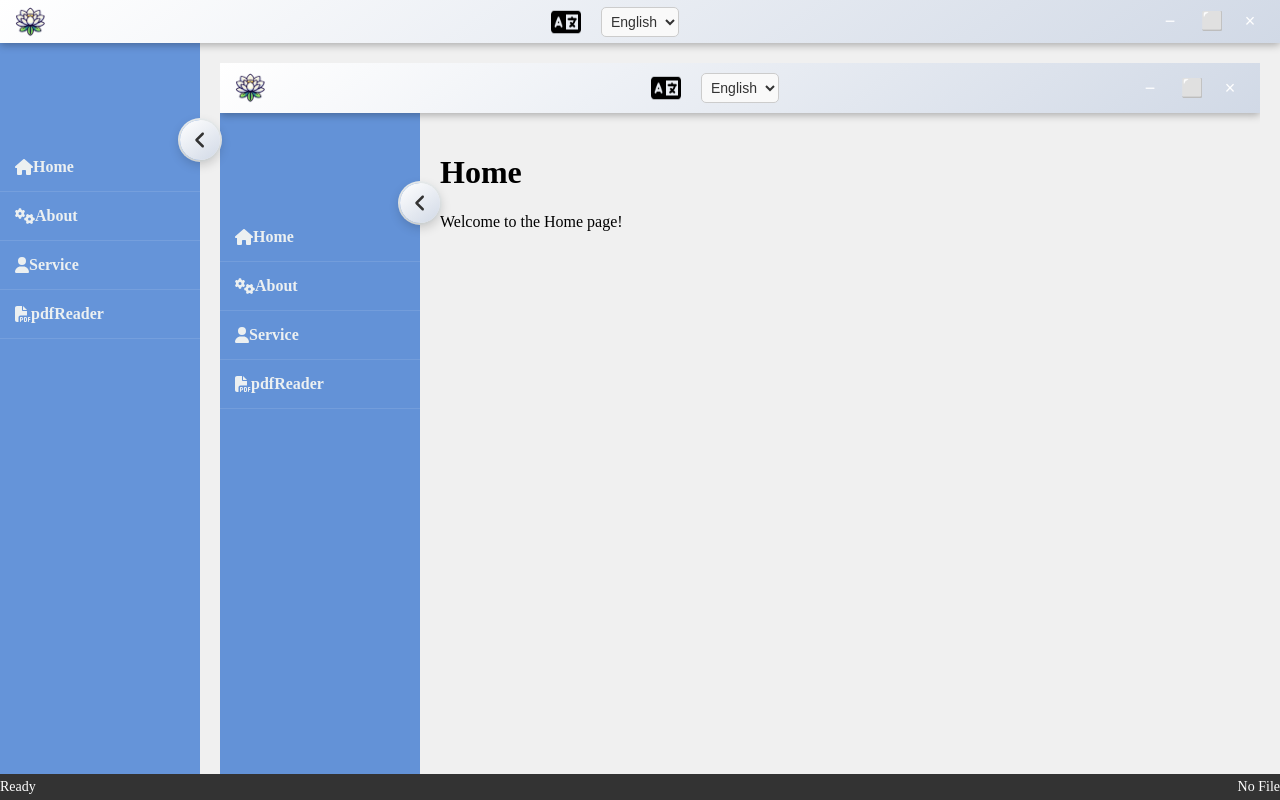
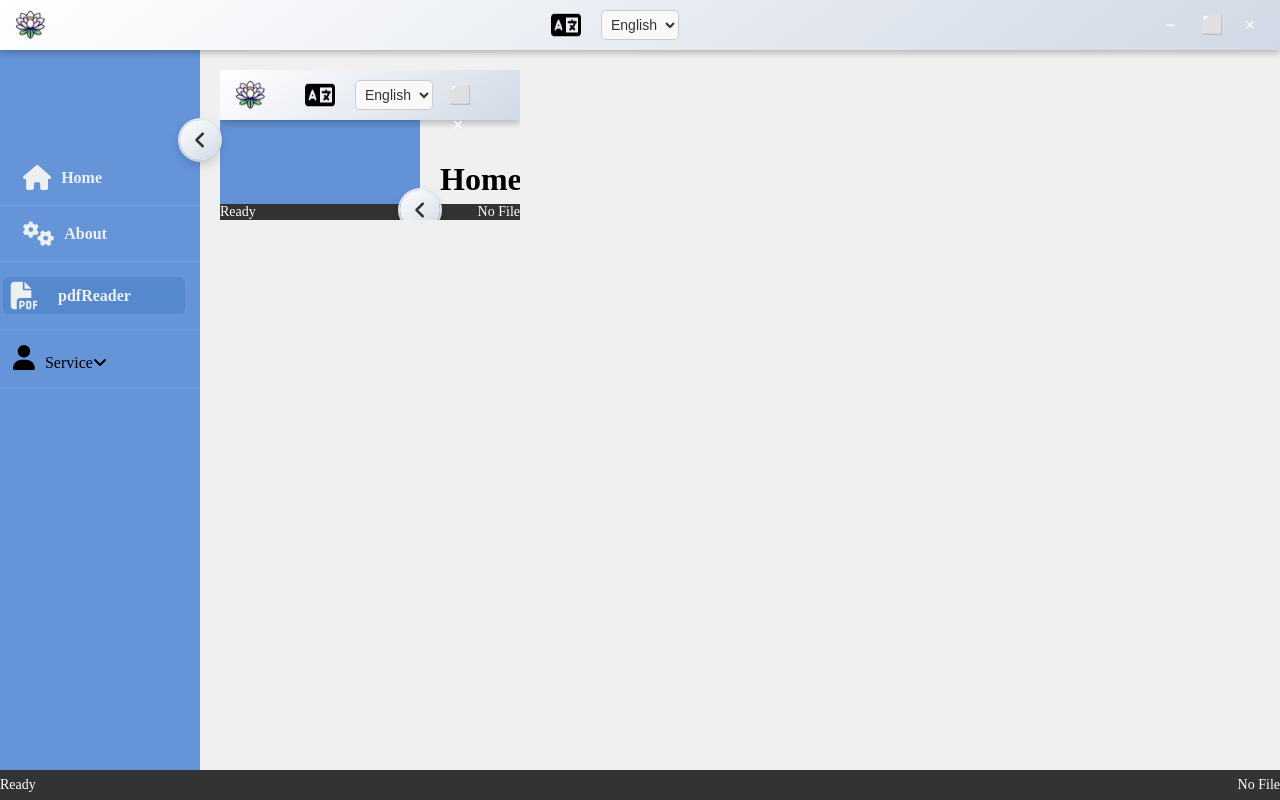
Before and after one commit to 2876225417/QwQEditor, a Vue app: page /#/pdfReader in a window 1280 px wide. Built offline with nearby package versions, Linux system fonts and the light colour scheme.

Commit message:
revue -> qwq

```diff
--- a/src/components/SideBar.vue
+++ b/src/components/SideBar.vue
@@ -1,41 +1,65 @@
 <template>
   <div class="sidebar-container">
-    <button id="toggleButton" aria-label="Toggle Sidebar">
-      <font-awesome-icon :icon="['fas', 'angle-left']" id="ToggleButtonIcon"/>
+    <button
+        id="toggleButton"
+        @click="toggleSidebar"
+        :class="{ hidden: isSidebarCollapsed }"
+    >
+      <font-awesome-icon
+          :icon="['fas', isSidebarCollapsed ? 'angle-right' : 'angle-left']"
+          id="ToggleButtonIcon"
+      />
     </button>
 
-    <nav class="sidebar">
+    <nav :class="['sidebar', { hidden: isSidebarCollapsed }]">
       <ul>
         <li>
           <router-link to="/home">
             <font-awesome-icon :icon="['fas', 'home']" class="OptionIcon"/>
-            <span>Home</span>
+            <transition name="fade">
+              <span v-if="!isSidebarCollapsed">Home</span>
+            </transition>
           </router-link>
         </li>
+
+
         <li>
           <router-link to="/about">
             <font-awesome-icon :icon="['fas', 'cogs']" class="OptionIcon"/>
             <span>About</span>
           </router-link>
         </li>
-        <li id="serviceLink">
-          <router-link to="/service">
-            <font-awesome-icon :icon="['fas', 'user']" class="OptionIcon"/>
-            <span>Service</span>
-          </router-link>
-        </li>
 
-        <ul v-show="serviceMenuOpen" class="submenu">
-          <li><router-link to="/service/web">Web Dev</router-link></li>
-          <li><router-link to="/service/web">Web Dev</router-link></li>
-          <li><router-link to="/service/web">Web Dev</router-link></li>
-        </ul>
 
         <li>
           <router-link to="/pdfReader">
             <font-awesome-icon :icon="['fas', 'file-pdf']" class="OptionIcon"/>
             <span>pdfReader</span>
-          </router-link></li>
+          </router-link>
+        </li>
+        <!--带有子菜单-->
+        <li class="service-option-container">
+          <div class="service-option" @click="toggleServiceMenu">
+            <font-awesome-icon :icon="['fas', 'user']" class="OptionIcon" />
+            <transition name="fade">
+              <span v-if="!isSidebarCollapsed">Service</span>
+            </transition>
+            <font-awesome-icon
+                :icon="['fas', !isSidebarCollapsed ? 'angle-down' : 'angle-right']"
+            />
+          </div>
+
+        <ul :class="['submenu', { 'submenu-collapsed' : isSidebarCollapsed, show: serviceMenuOpen }]"
+            :style="submenuStyle"
+            @click="toggleServiceMenu_"
+        >
+
+          <li><router-link to="/service/web">Web Dev</router-link></li>
+          <li><router-link to="/service/web">Web Dev</router-link></li>
+          <li><router-link to="/service/web">Web Dev</router-link></li>
+        </ul>
+        </li>
+        <!-- -->
       </ul>
     </nav>
   </div>
@@ -50,7 +74,9 @@ export default {
 
   data(){
     return {
+      isSidebarCollapsed: false,
       serviceMenuOpen: false,
+      submenuStyle: {},
     }
   },
 
@@ -80,15 +106,36 @@ export default {
   },
 
   methods:{
+
+
+    toggleSidebar(){
+      this.isSidebarCollapsed = !this.isSidebarCollapsed;
+    },
+
+    toggleServiceMenu_(){
+      console.log(this.isSidebarCollapsed);
+      if(!this.isSidebarCollapsed){
+        this.isSidebarCollapsed = true;
+        this.serviceMenuOpen = false;
+      }
+      this.servicemenuOpen = !this.servicemenuOpen;
+    },
+
+    toggleServiceMenu(){
+      if(this.isSidebarCollapsed){
+        this.isSidebarCollapsed = false;
+      }
+      this.serviceMenuOpen = !this.serviceMenuOpen;
+    },
     handleToggleClick(){
-      this.serviceMenuOpen = !this.serviceMenuOpen;
+
       const sidebar = document.querySelector(".sidebar");
-      sidebar.classList.toggle("hidden");
-      // this.serviceMenuOpen = false;
+     //  sidebar.classList.toggle("hidden");
+      this.serviceMenuOpen = false;
       console.log("Toggle clicked");
     },
     expandMenu(){
-      // this.serviceMenuOpen = !this.serviceMenuOpen;
+      this.serviceMenuOpen = !this.serviceMenuOpen;
     }
   }
 
@@ -97,6 +144,17 @@ export default {
 </script>
 
 <style scoped>
+
+/* 淡入淡出动画 */
+.fade-enter-active, .fade-leave-active {
+  transition: opacity 0.2s ease;
+}
+
+.fade-enter-from, .fade-leave-to {
+  opacity: 0;
+}
+
+
 .sidebar-container{
   padding: 0;
 }
@@ -118,20 +176,21 @@ export default {
   list-style-type: none;
   padding: 0;
   margin: 0;
+
 }
 
 .sidebar ul li {
-  padding: 15px;
+  padding: 15px 15px 15px 3px;
   transition: background 0.3s, transform 0.3s ease-in-out;
   border-bottom: 1px solid rgba(255, 255, 255, 0.1);
 }
 
 .sidebar ul li:hover {
   background-color: rgba(52, 73, 94, 0.7);
-  transform: scale(1.05);
 }
 
 .sidebar ul li a{
+  padding-left: 10px;
   color: #ecf0f1;
   text-decoration: none;
   font-weight: bold;
@@ -141,13 +200,17 @@ export default {
 }
 
 .sidebar.hidden{
-  padding-top: 70px;
+  padding-top: 100px;
   width: 80px;
   overflow: hidden;
   transition: width 0.3s ease-in, padding 0.3s ease-in;
 }
 
 .sidebar.hidden ul li a span{
+  display: none;
+}
+
+.service-option.hidden ul li a span{
   display: none;
 }
 
@@ -171,7 +234,7 @@ export default {
 
 /* 当子菜单展开时 */
 .submenu.show {
-  max-height: 200px; /* 根据内容高度调整 */
+  max-height: 250px; /* 根据内容高度调整 */
   opacity: 1;
 }
 
@@ -187,8 +250,6 @@ export default {
 .submenu li:hover {
   background-color: rgba(255, 255, 255, 0.2);
 }
-
-
 
 #toggleButton {
   display: flex;
@@ -210,6 +271,10 @@ export default {
   transition: left 0.3s ease-in, box-shadow 0.3s ease, background 0.3s ease;
 }
 
+#toggleButton.hidden{
+  left: 60px;
+}
+
 #ToggleButtonIcon{
   font-size: 20px;
   color: #333;
@@ -226,8 +291,25 @@ export default {
   transform: scale(1.1);
 }
 
+/* 选中状态的样式 */
+.router-link-active {
+  background-color: rgba(26, 88, 156, 0.2);
+  color: #1abc9c;
+  border-radius: 6px;
+  padding: 6px 6px 6px 6px;
+  transition: color 0.3s ease-in-out;
+}
 
+.router-link-active .OptionIcon{
+  transform: scale(1.1);
+  transition: transform 0.5s, color 0.5s;
+}
 
+.OptionIcon{
+  height: 25px;
+  transform: translateX(10px);
+  padding-right: 20px;
+}
 
 
 </style>
--- a/src/main.js
+++ b/src/main.js
@@ -6,9 +6,9 @@ import router from "./router/router"
 import { library } from "@fortawesome/fontawesome-svg-core";
 import { FontAwesomeIcon } from "@fortawesome/vue-fontawesome";
 
-import { faHome, faUser, faCogs, faEnvelope, faFilePdf, faAngleLeft} from "@fortawesome/free-solid-svg-icons";
+import { faHome, faUser, faCogs, faEnvelope, faFilePdf, faAngleLeft, faAngleRight, faAngleUp, faAngleDown} from "@fortawesome/free-solid-svg-icons";
 
-library.add(faHome, faUser, faCogs, faEnvelope, faFilePdf, faAngleLeft);
+library.add(faHome, faUser, faCogs, faEnvelope, faFilePdf, faAngleLeft, faAngleRight, faAngleUp, faAngleDown);
 
 const app = createApp(App);
 app.use(router);
--- a/src/pages/pdfReader.vue
+++ b/src/pages/pdfReader.vue
@@ -23,15 +23,15 @@ export default {
 
 <style scoped>
 .pdfReader_container {
-  display: flex;
-  width: 100%;
-  height: 100vh;
-  overflow: hidden;
+  //display: flex;
+  //width: 100%;
+  //height: 100vh;
+  //overflow: hidden;
 }
 
 .pdf_viewer {
-  width: 100%;
-  height: 100%;
-  border: none;
+  //width: 100%;
+  //height: 100%;
+  //border: none;
 }
 </style>
```
